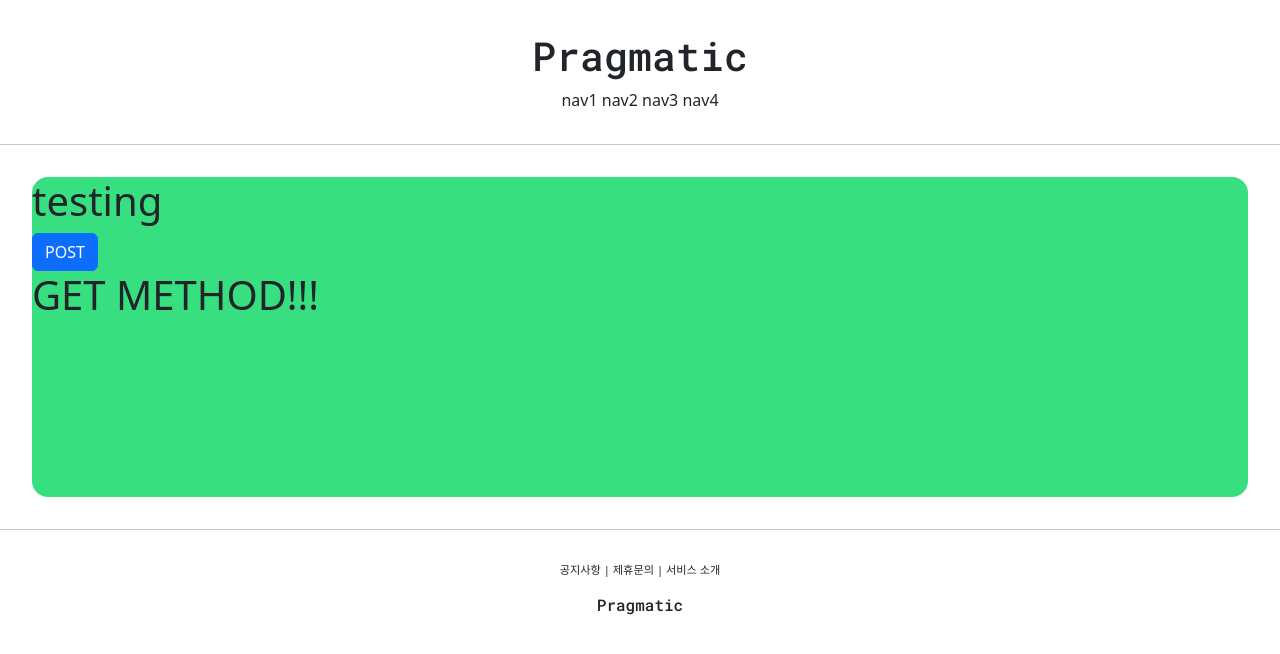
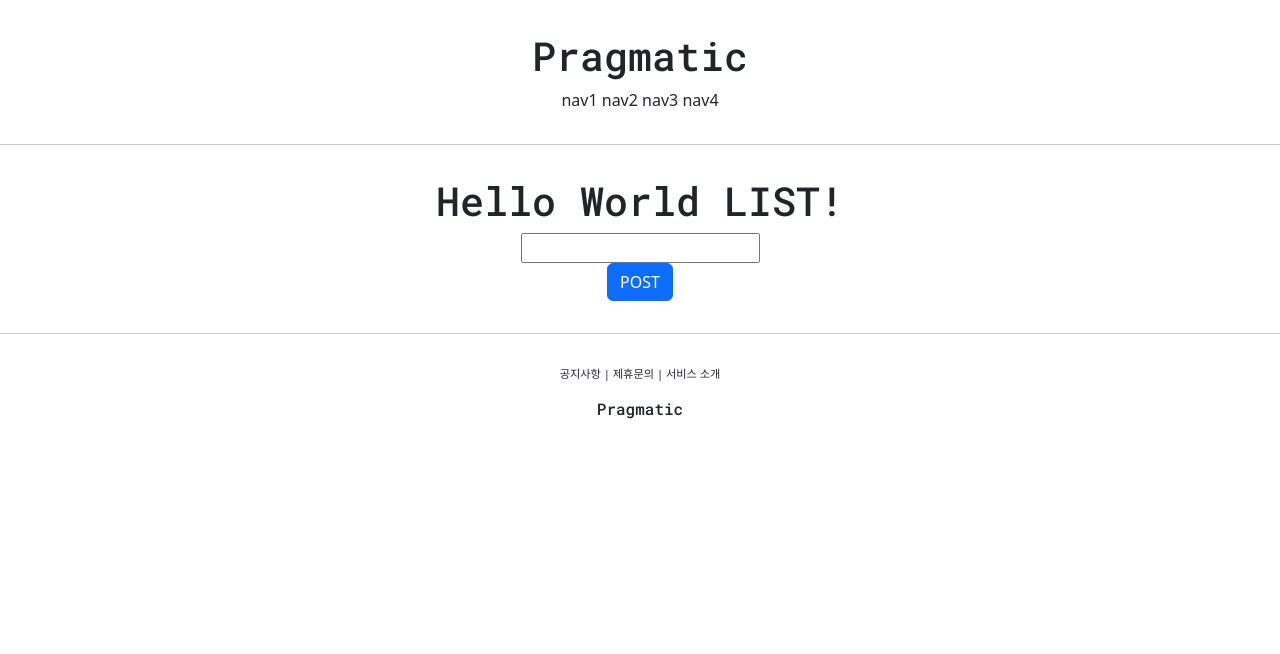
Before and after one commit to youngAaaaa/pragmatic, a Django app: page /account/hello_world/ in a window 1280 px wide. Shown: the top 654 px of the page. Run offline with Django 4.2, Linux system fonts and the light colour scheme.

Commit message:
django course 17 commit

```diff
--- a/pragmatic/accountapp/templates/accountapp/hello_world.html
+++ b/pragmatic/accountapp/templates/accountapp/hello_world.html
@@ -2,19 +2,26 @@
 
 {% block content %}
 
-    <div style="height: 20rem; background-color: #38df81; border-radius: 1rem; margin: 2rem;">
-        <h1>
-            testing
+    <div style="border-radius: 1rem; margin: 2rem; text-align: center">
+        <h1 class="pragmatic_logo">
+            Hello World LIST!
         </h1>
 
         <form action="/account/hello_world/" method="post">
             {% csrf_token %}
-            <input type="submit" class="btn btn-primary" value="POST">
+            <div>
+                <input type="text" name="hello_world_input">
+            </div>
+            <div>
+                <input type="submit" class="btn btn-primary" value="POST">
+            </div>
         </form>
 
+        {% if hello_world_output %}
         <h1>
-            {{ text }}
+            {{ hello_world_output.text }}
         </h1>
+        {% endif %}
     </div>
 
 {% endblock %}
--- a/pragmatic/accountapp/views.py
+++ b/pragmatic/accountapp/views.py
@@ -1,11 +1,21 @@
 from django.http import HttpResponse
 from django.shortcuts import render
+
+from accountapp.models import HelloWorld
+
 
 # Create your views here.
 
 
 def hello_world(request):
+
     if request.method == "POST":
-        return render(request, 'accountapp/hello_world.html', context={'text': 'POST METHOD!!!'})
+        temp = request.POST.get('hello_world_input')
+
+        new_hello_world = HelloWorld()
+        new_hello_world.text = temp
+        new_hello_world.save()
+
+        return render(request, 'accountapp/hello_world.html', context={'hello_world_output': new_hello_world})
     else:
         return render(request, 'accountapp/hello_world.html', context={'text': 'GET METHOD!!!'})
```
